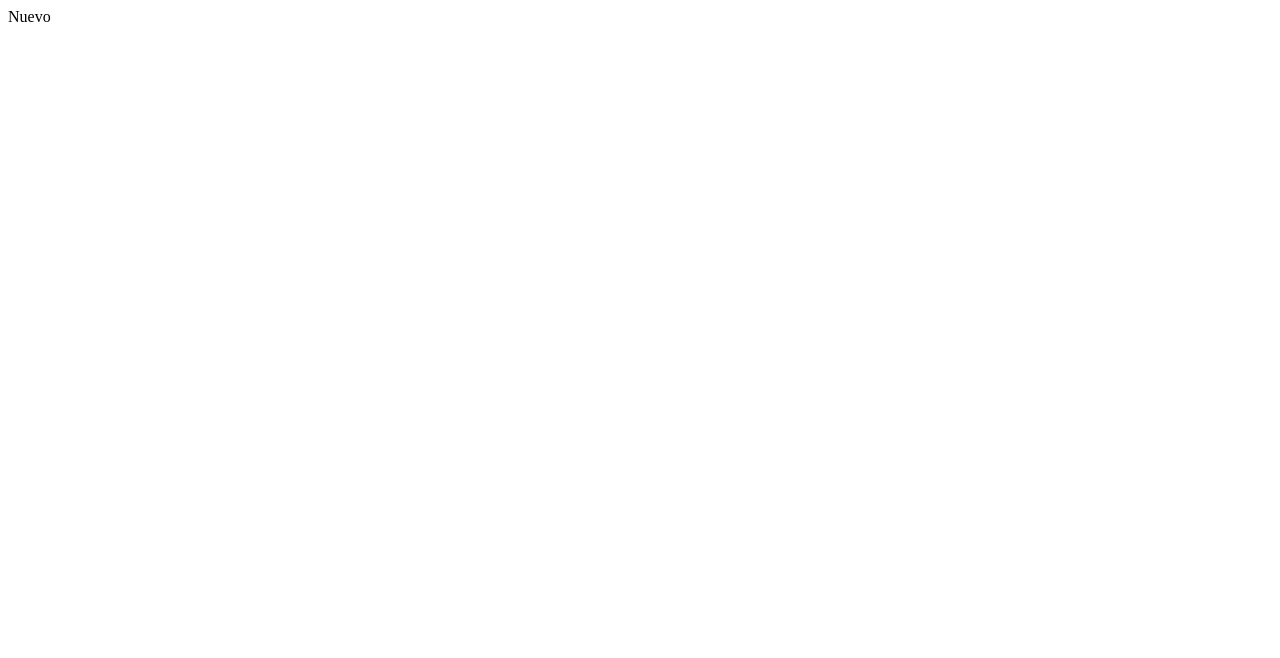
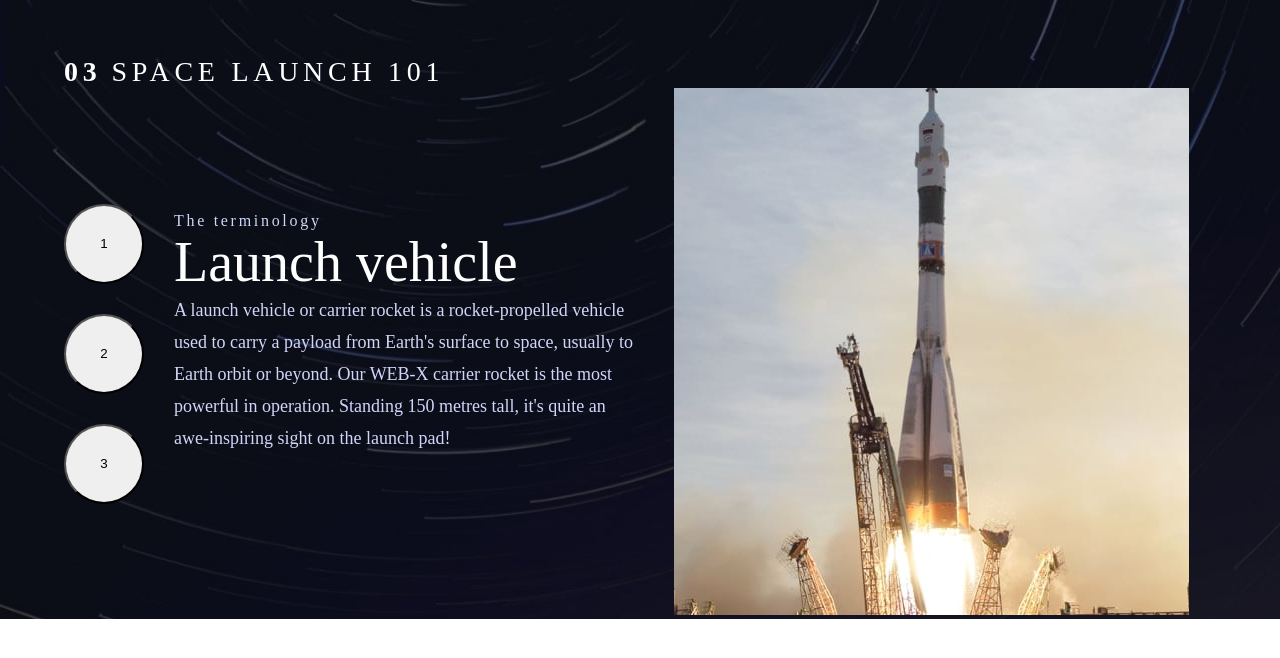
Before and after one commit to areyzabrayan/workshop2-sprint2, a React (Vite) app: page / in a window 1280 px wide. Shown: the top 658 px of the page. Built offline with nearby package versions, Linux system fonts and the light colour scheme.

Commit message:
update technology

```diff
--- a/src/components/pages/technology/technology.jsx
+++ b/src/components/pages/technology/technology.jsx
@@ -1,10 +1,67 @@
-import React from 'react'
+import React, { useState } from 'react'
+import './technology.scss'
+import imageLaunchVehiclePortrait from '../../../assets/technology/image-launch-vehicle-portrait.jpg';
+import imageSpaceportPortrait from '../../../assets/technology/image-spaceport-portrait.jpg';
+import imageSpaceCapsulePortrait from '../../../assets/technology/image-space-capsule-portrait.jpg';
 
 const Technology = () => {
+  const infoTech= [
+    {
+      "name": "Launch vehicle",
+      "images": {
+        "portrait": imageLaunchVehiclePortrait,
+        "landscape": "./assets/technology/image-launch-vehicle-landscape.jpg"
+      },
+      "description": "A launch vehicle or carrier rocket is a rocket-propelled vehicle used to carry a payload from Earth's surface to space, usually to Earth orbit or beyond. Our WEB-X carrier rocket is the most powerful in operation. Standing 150 metres tall, it's quite an awe-inspiring sight on the launch pad!"
+    },
+    {
+      "name": "Spaceport",
+      "images": {
+        "portrait": imageSpaceportPortrait,
+        "landscape": "./assets/technology/image-spaceport-landscape.jpg"
+      },
+      "description": "A spaceport or cosmodrome is a site for launching (or receiving) spacecraft, by analogy to the seaport for ships or airport for aircraft. Based in the famous Cape Canaveral, our spaceport is ideally situated to take advantage of the Earth’s rotation for launch."
+    },
+    {
+      "name": "Space capsule",
+      "images": {
+        "portrait": imageSpaceCapsulePortrait,
+        "landscape": "./assets/technology/image-space-capsule-landscape.jpg"
+      },
+      "description": "A space capsule is an often-crewed spacecraft that uses a blunt-body reentry capsule to reenter the Earth's atmosphere without wings. Our capsule is where you'll spend your time during the flight. It includes a space gym, cinema, and plenty of other activities to keep you entertained."
+    }
+  ]
+  const [currentTech, setCurrentTech] = useState(infoTech[0]);
+
+  const handleButtonClick = (index) => {
+    setCurrentTech(infoTech[index]);
+  };
+
   return (
-    <div>Nuevo</div>
+    <div className="containerT">
+      <div className="containerT__titles">
+        <h4>03</h4>
+        <h2>SPACE LAUNCH 101</h2>
+      </div>
+      <article className="containerT__main">
+        <div className="containerT__buttons">
+          <button onClick={() => handleButtonClick(0)}>1</button>
+          <button onClick={() => handleButtonClick(1)}>2</button>
+          <button onClick={() => handleButtonClick(2)}>3</button>
+        </div>
+        <div className="containerT__text">
+          <h3>The terminology</h3>
+          <h1>{currentTech.name}</h1>
+          <p>{currentTech.description}</p>
+        </div>
+        <div className="containerT__image">
+          <figure>
+            <img src={currentTech.images.portrait}alt="" />
+          </figure>
+        </div>
+      </article>
+    </div>
+  );
+};
 
-  )
-}
-
-export default Technology
+export default Technology;
--- /dev/null
+++ b/src/components/pages/technology/technology.scss
@@ -0,0 +1,93 @@
+*{
+  margin: 0;
+  padding: 0;
+  box-sizing: border-box;
+}
+.containerT {
+  padding-top: 56px;
+  background-image: url('../../../assets/technology/background-technology-desktop.jpg');
+  background-size: cover;
+  background-position: center;
+  z-index: 0;
+    padding-left: 5%;
+  &__titles {
+    display: flex;
+    align-items: center;
+    gap: 10px;
+    & h4 {
+      color: #ffffff;
+      font-family: Barlow Condensed;
+      font-size: 28px;
+      font-style: normal;
+      font-weight: 700;
+      line-height: normal;
+      letter-spacing: 4.725px;
+    }
+    & h2{
+      color: #FFF;
+font-family: Barlow Condensed;
+font-size: 28px;
+font-style: normal;
+font-weight: 400;
+line-height: normal;
+letter-spacing: 4.725px;
+    }
+  }
+  &__main{
+    display: flex;
+    align-items: center;
+    gap: 30px;
+  }
+  &__buttons{
+    display: flex;
+    flex-direction: column;
+    gap: 30px;
+    & button{
+    width: 80px;
+    height: 80px;
+    cursor: pointer;
+    flex-shrink: 0;
+    border-radius: 40px;
+    }
+}
+&__text{
+    width: 470px;
+height: 303px;
+flex-shrink: 0;
+}
+& h3{
+    color: #D0D6F9;
+font-family: Barlow Condensed;
+margin: 0;
+padding-top: 10px;
+font-size: 16px;
+font-style: normal;
+font-weight: 400;
+line-height: normal;
+letter-spacing: 2.7px;
+}
+& h1{
+    color: #fff;
+font-family: Bellefair;
+margin: 0;
+font-size: 56px;
+font-style: normal;
+font-weight: 400;
+line-height: normal;
+}
+& p{
+    color: #D0D6F9;
+font-family: Barlow;
+font-size: 18px;
+font-style: normal;
+font-weight: 400;
+line-height: 32px;
+}
+&__image{
+    &img{
+        width: 552px;
+        height: 858px;
+        flex-shrink: 0;
+    }
+}
+}
--- a/src/main.jsx
+++ b/src/main.jsx
@@ -1,8 +1,9 @@
 import React from 'react'
 import ReactDOM from 'react-dom/client'
 import App from './App.jsx'
+import Technology from './components/pages/technology/technology.jsx'
 
 
 ReactDOM.createRoot(document.getElementById('root')).render(
-    <App />
+    <Technology/>
 )
```
